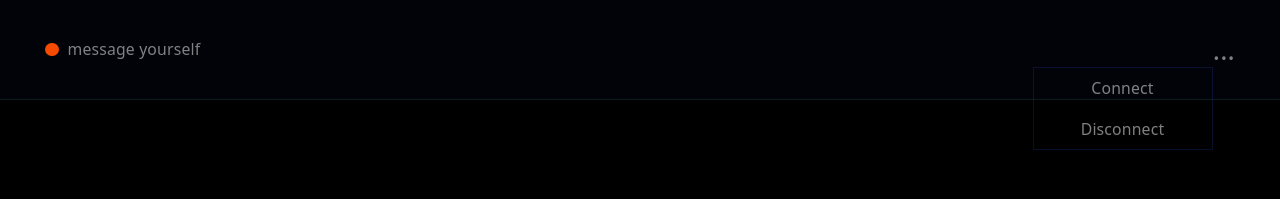
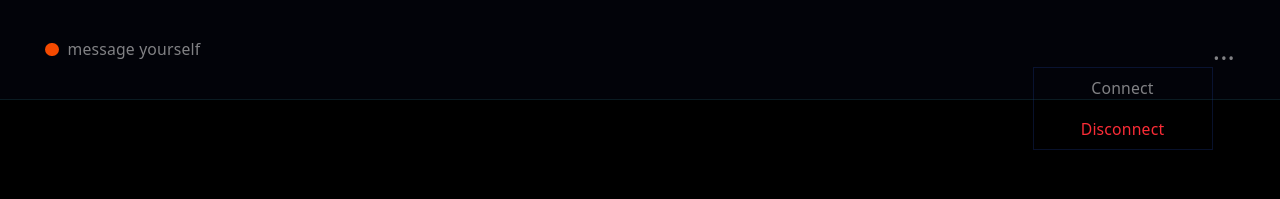
Before and after one commit to chandrakant-kale/porChatal, a React (Vite) app in the folder frontend/: page /home/chat in a window 1280 px wide. Both pictures are taken after a click on the button "...". Shown: the top 199 px of the page. Built offline with nearby package versions, Linux system fonts and the light colour scheme; no server answers.

Commit message:
Update ChatHome.jsx

```diff
--- a/frontend/src/pages/ChatHome.jsx
+++ b/frontend/src/pages/ChatHome.jsx
@@ -55,7 +55,7 @@ export default function ChatHome() {
                 className='p-2 text-white/50 text-sm'>Connect</button>
               <button
                 onClick={optionBtn}
-                className='p-2 text-white/50 text-sm'>Disconnect</button>
+                className='p-2 text-sm text-red-500'>Disconnect</button>
             </div>}
         </div>
       </header>
```
